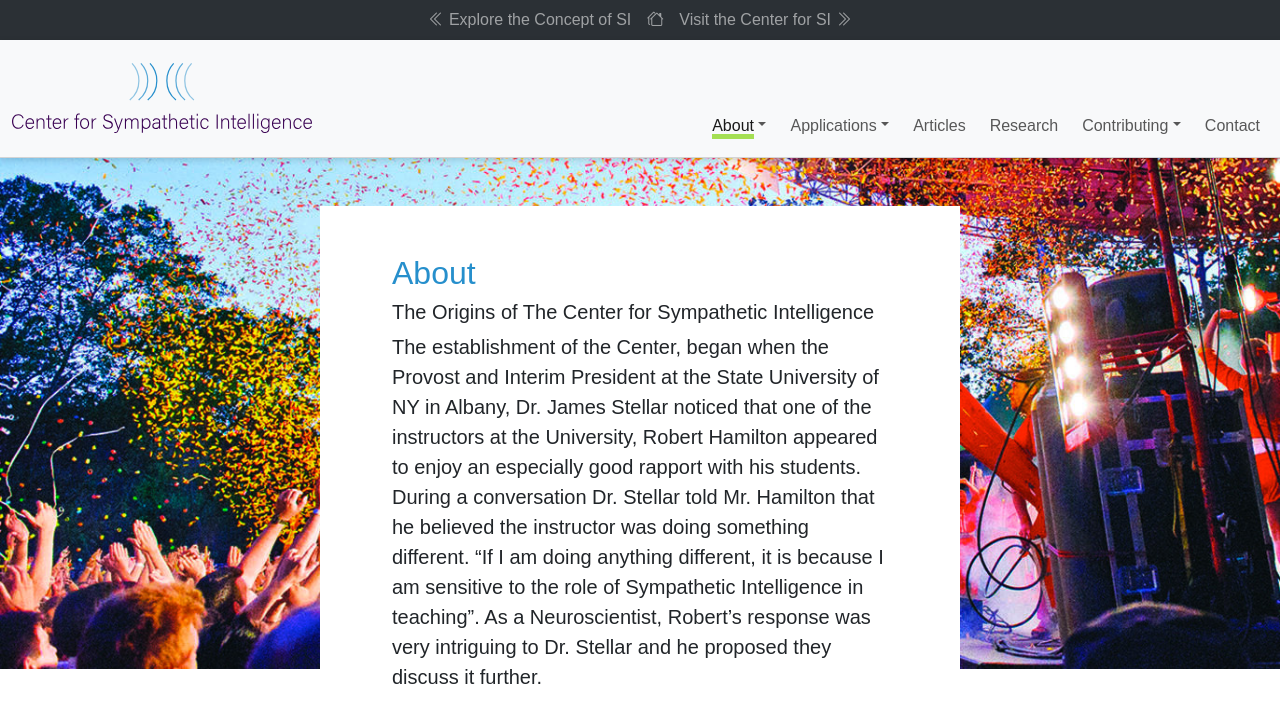
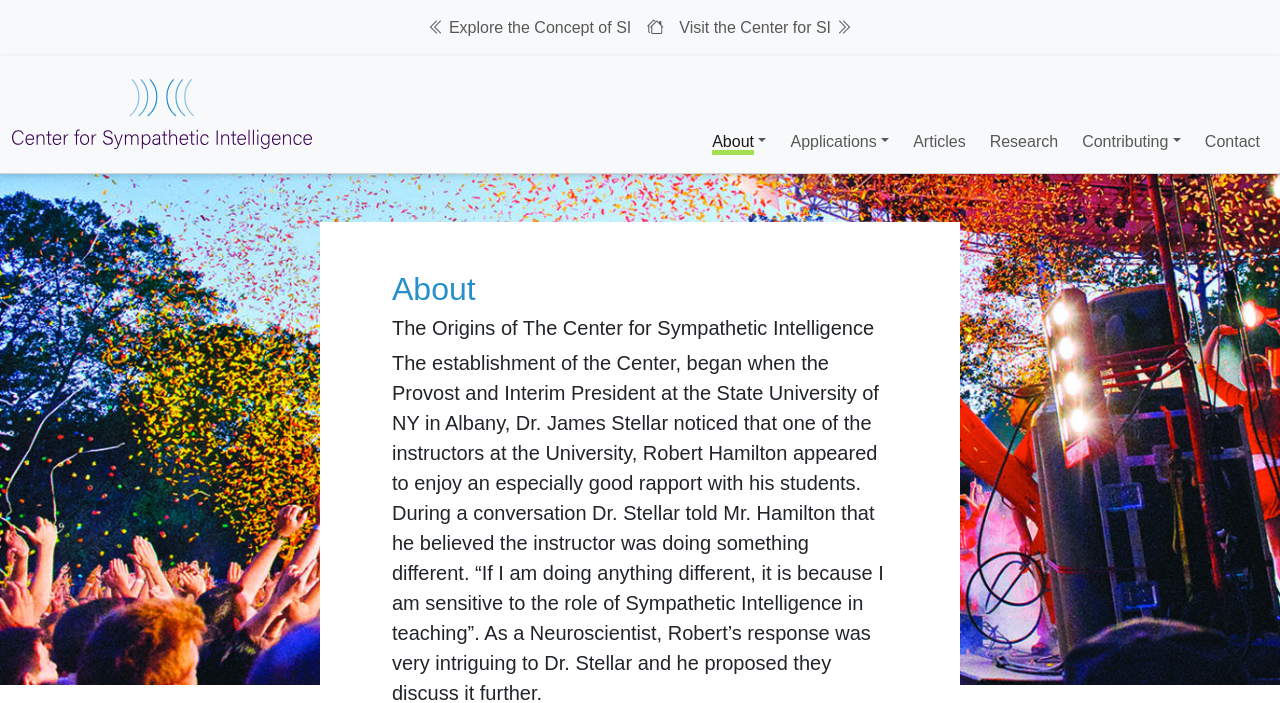
Before and after one commit to Sympathetic-Intelligence/tcfsi-flask-app, a Flask app: page /about in a window 1280 px wide. Shown: the top 703 px of the page. Run offline with Flask 3, Linux system fonts and the light colour scheme.

Commit message:
bootstrap-translator

```diff
--- a/templates/layout.html
+++ b/templates/layout.html
@@ -28,26 +28,28 @@
 
 <body class="min-vh-100">
 
-	<nav class="navbar sticky-top navbar-expand-lg bg-body-tertiary p-0 bg-dark " data-bs-theme="dark">
-		<div class="container-fluid">
-		    <button class="navbar-toggler" type="button" data-bs-toggle="collapse" data-bs-target="#navbarNavAltMarkup" aria-controls="navbarNavAltMarkup" aria-expanded="false" aria-label="Toggle navigation">
+	<nav class="navbar navbar-expand-lg navbar-light bg-light">
+		<button class="navbar-toggler" type="button" data-toggle="collapse" data-target="#navbarNavAltMarkup" aria-controls="navbarNavAltMarkup" aria-expanded="false" aria-label="Toggle navigation">
 			<span class="navbar-toggler-icon"></span>
 		</button>
+
 		<div class="collapse navbar-collapse justify-content-center" id="navbarNavAltMarkup">
 			<div class="navbar-nav">
 				<div id="google_translate_element"></div>
-					<script type="text/javascript">
-				function googleTranslateElementInit() {
-  				new google.translate.TranslateElement({pageLanguage: 'en'}, 'google_translate_element');
-				}
-				</script>
-					<script type="text/javascript" src="//translate.google.com/translate_a/element.js?cb=googleTranslateElementInit"></script>
-
 				<a href="{{ url_for('concept_home', theme='concept') }}" class="nav-link"><i class="bi bi-chevron-double-left"></i> Explore the Concept of SI</a>
 				<a href="{{ url_for('home')}}" class="nav-link"><i class="bi bi-houses"></i></a>
 				<a href="{{ url_for('center_home', theme='center') }}" class="nav-link">Visit the Center for SI <i class="bi bi-chevron-double-right"></i> </a>
 			</div>
 		</div>
+	</nav>
+
+	<script type="text/javascript">
+		function googleTranslateElementInit() {
+			new google.translate.TranslateElement({ pageLanguage: 'en' }, 'google_translate_element');
+		}
+	</script>
+	<script type="text/javascript" src="//translate.google.com/translate_a/element.js?cb=googleTranslateElementInit"></script>
+
 		</div>
 	</nav>
 
```
Also changed, not shown: static/images/d.png (added). Lines whose indentation alone changed are shown as unchanged.
